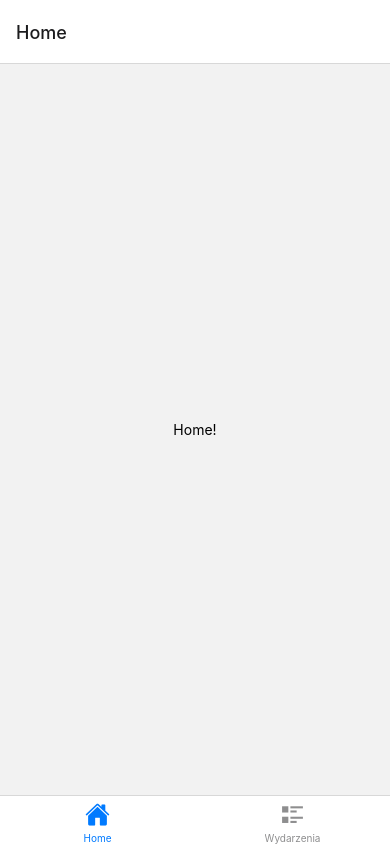
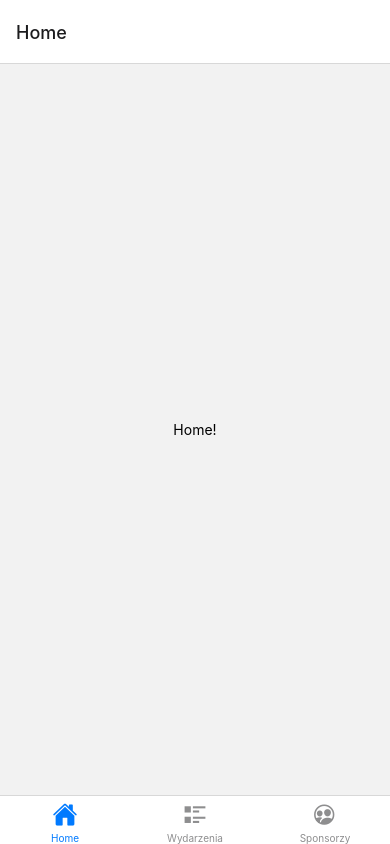
Before and after one commit to Kszesiek/FUT-2023, a React Native app: screen /Home in a window 390 px wide. Built offline with nearby package versions, Linux system fonts and the light colour scheme.

Commit message:
Screens in separate files

```diff
--- a/App.tsx
+++ b/App.tsx
@@ -4,22 +4,9 @@ import {StyleSheet, Text, View} from 'react-native';
 import {NavigationContainer} from '@react-navigation/native';
 import {createBottomTabNavigator} from '@react-navigation/bottom-tabs';
 import {MaterialCommunityIcons, Ionicons} from '@expo/vector-icons';
-
-function HomeScreen() {
-  return (
-    <View style={{flex: 1, justifyContent: 'center', alignItems: 'center'}}>
-      <Text>Home!</Text>
-    </View>
-  );
-}
-
-function CalendarScreen() {
-  return (
-    <View style={{flex: 1, justifyContent: 'center', alignItems: 'center'}}>
-      <Text>Settings!</Text>
-    </View>
-  );
-}
+import {CalendarScreen} from "./screens/Calendar";
+import {HomeScreen} from "./screens/Home";
+import {SponsorsScreen} from "./screens/Sponsors";
 
 const Tab = createBottomTabNavigator();
 
@@ -57,6 +44,17 @@ export default function App() {
             })}
             component={CalendarScreen}
           />
+          <Tab.Screen
+            name="Sponsorzy"
+            options={() => ({
+              tabBarIcon: ({focused, color, size}) => {
+                const iconName = focused ? "people-circle" : "people-circle-outline";
+
+                return <Ionicons name={iconName} size={size} color={color}/>;
+              }
+            })}
+            component={SponsorsScreen}
+          />
         </Tab.Navigator>
       </NavigationContainer>
     </>
--- /dev/null
+++ b/screens/Calendar.tsx
@@ -0,0 +1,10 @@
+import {Text, View} from "react-native";
+import * as React from "react";
+
+export function CalendarScreen() {
+  return (
+    <View style={{flex: 1, justifyContent: 'center', alignItems: 'center'}}>
+      <Text>Kalendarz</Text>
+    </View>
+  );
+}
--- /dev/null
+++ b/screens/Home.tsx
@@ -0,0 +1,10 @@
+import {Text, View} from "react-native";
+import * as React from "react";
+
+export function HomeScreen() {
+  return (
+    <View style={{flex: 1, justifyContent: 'center', alignItems: 'center'}}>
+      <Text>Home!</Text>
+    </View>
+  );
+}
--- /dev/null
+++ b/screens/Sponsors.tsx
@@ -0,0 +1,10 @@
+import {Text, View} from "react-native";
+import * as React from "react";
+
+export function SponsorsScreen() {
+  return (
+    <View style={{flex: 1, justifyContent: 'center', alignItems: 'center'}}>
+      <Text>Sponsorzy</Text>
+    </View>
+  );
+}
```
